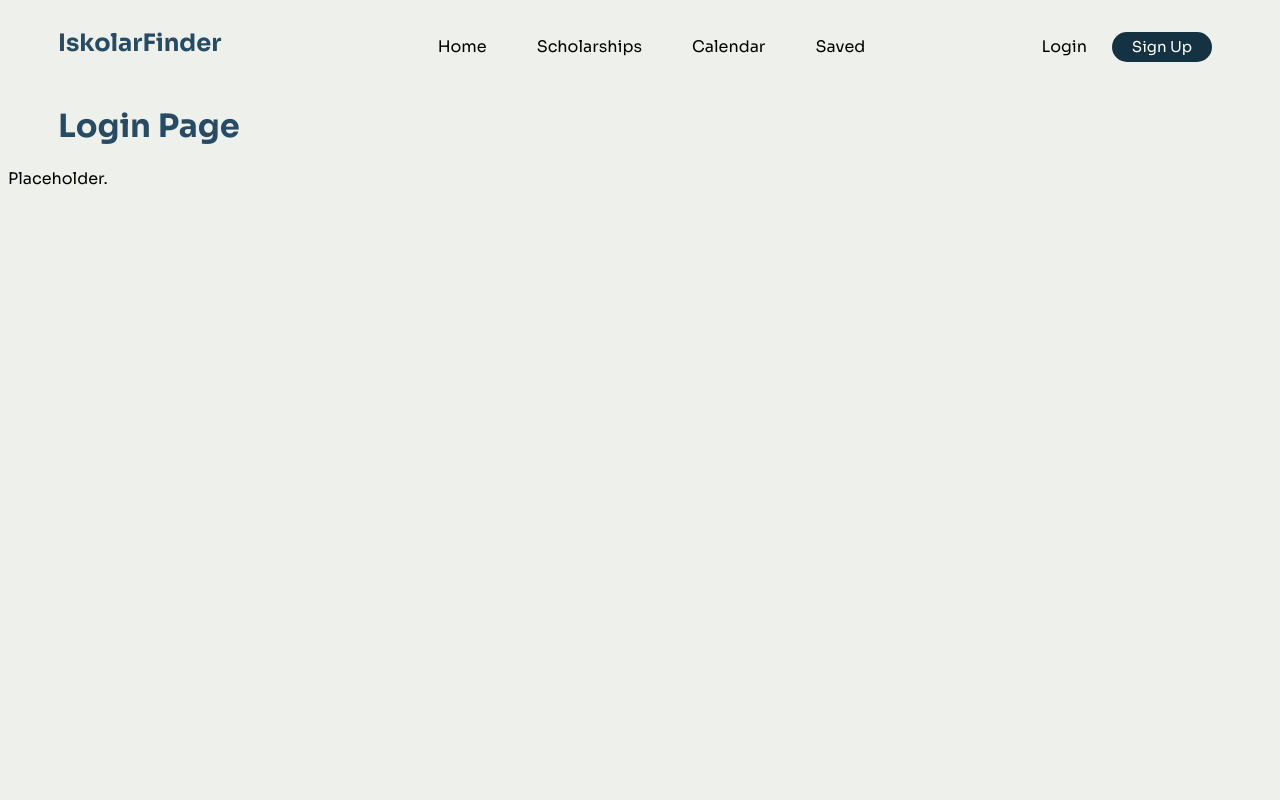
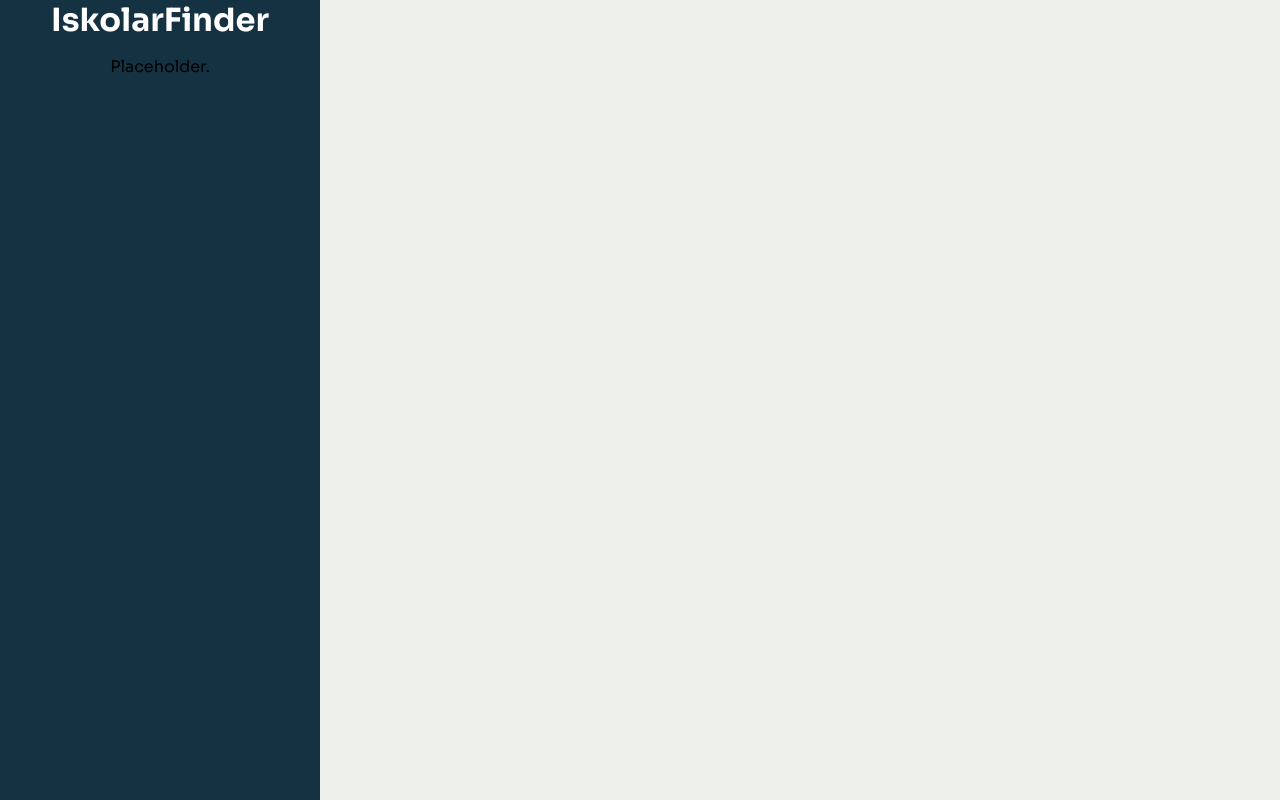
Before and after one commit to DontReb/IskolarFinder, a React (Vite) app: page /login in a window 1280 px wide. Built offline with nearby package versions, Linux system fonts and the light colour scheme.

Commit message:
Fixed some styles as well as the login route.

```diff
--- a/src/App.css
+++ b/src/App.css
@@ -1,11 +1,12 @@
 body {
   background-color: #EEF0EB;
   font-family: "Sora";
+  margin: 0;
+  padding: 0;
 }
 
-h1 {
+.Home {
   color: #284B63;
-  display: flex;
   margin-left: 50px;
 }
 
@@ -40,6 +41,14 @@ a {
   text-align: center;
 }
 
+.big {
+  font-size: 50px;
+  color: #284B63;
+  font-weight: bold;
+  margin-bottom: 0;
+  text-align: center;
+}
+
 .authButtons {
   display: flex;
   align-items: center;
@@ -66,12 +75,7 @@ a {
   transition: transform 0.2s ease;
 }
 
-.big {
-  font-size: 50px;
-  color: #284B63;
-  font-weight: bold;
-  margin-bottom: 0;
-}
+
 
 .homeNoAccount {
   display: flex;
@@ -79,6 +83,23 @@ a {
   align-items: center;
   min-height: 100vh;
   padding-top: 10%;
+}
+
+.login {
+  width: 25%;
+  height: 100vh;
+  background-color: #153243;
+  margin: 0%;
+  align-items: center;
+  display: flex;
+  flex-direction: column;
+}
+
+.loginH1 {
+  color: white;
+  display: flex;
+  margin: 0;
+  text-align: center;
 }
 
 
--- a/src/App.jsx
+++ b/src/App.jsx
@@ -1,5 +1,5 @@
 import React from "react";
-import { BrowserRouter as Router, Routes, Route } from "react-router-dom";
+import { BrowserRouter as Router, Routes, Route, useLocation } from "react-router-dom";
 import Login from "./components/Login";
 import SignUp from "./components/SignUp";
 import HomeNoAccount from "./components/homeNoAccount";
@@ -8,16 +8,28 @@ import "./App.css";
 
 
 function App() {
+  const location = useLocation();
+
+  const hideNavbarRoutes = ["/login", "/signup"];
+
   return (
-    <Router>
-      <Navbar />
+    <>
+      {!hideNavbarRoutes.includes(location.pathname) && <Navbar />}
       <Routes>
         <Route path="/" element={<HomeNoAccount />} />
         <Route path="/login" element={<Login />} />
         <Route path="/signup" element={<SignUp />} />
       </Routes>
+    </>
+  );
+}
+
+function AppWrapper(){
+  return (
+    <Router>
+      <App />
     </Router>
   );
 }
 
-export default App;
+export default AppWrapper;
--- a/src/components/Login.jsx
+++ b/src/components/Login.jsx
@@ -2,8 +2,8 @@ import React from "react";
 
 function Login() {
     return (
-        <div className="page">
-            <h1>Login Page</h1>
+        <div className="login">
+            <h1 className="loginH1">IskolarFinder</h1>
             <p>Placeholder.</p>
         </div>
     );
--- a/src/components/Navbar.jsx
+++ b/src/components/Navbar.jsx
@@ -4,7 +4,7 @@ import { Link } from "react-router-dom";
 function Navbar() {
     return (
         <nav className="dash">
-            <h1>IskolarFinder</h1>
+            <h1 className="Home">IskolarFinder</h1>
             <div className="navButtons">
                 <ul>
                     <li><Link to="/">Home</Link></li>
--- a/src/main.jsx
+++ b/src/main.jsx
@@ -1,10 +1,10 @@
 import { StrictMode } from 'react'
 import { createRoot } from 'react-dom/client'
 import './App.css'
-import App from './App.jsx'
+import AppWrapper from './App.jsx'
 
 createRoot(document.getElementById('root')).render(
   <StrictMode>
-    <App />
+    <AppWrapper />
   </StrictMode>,
 )
```
